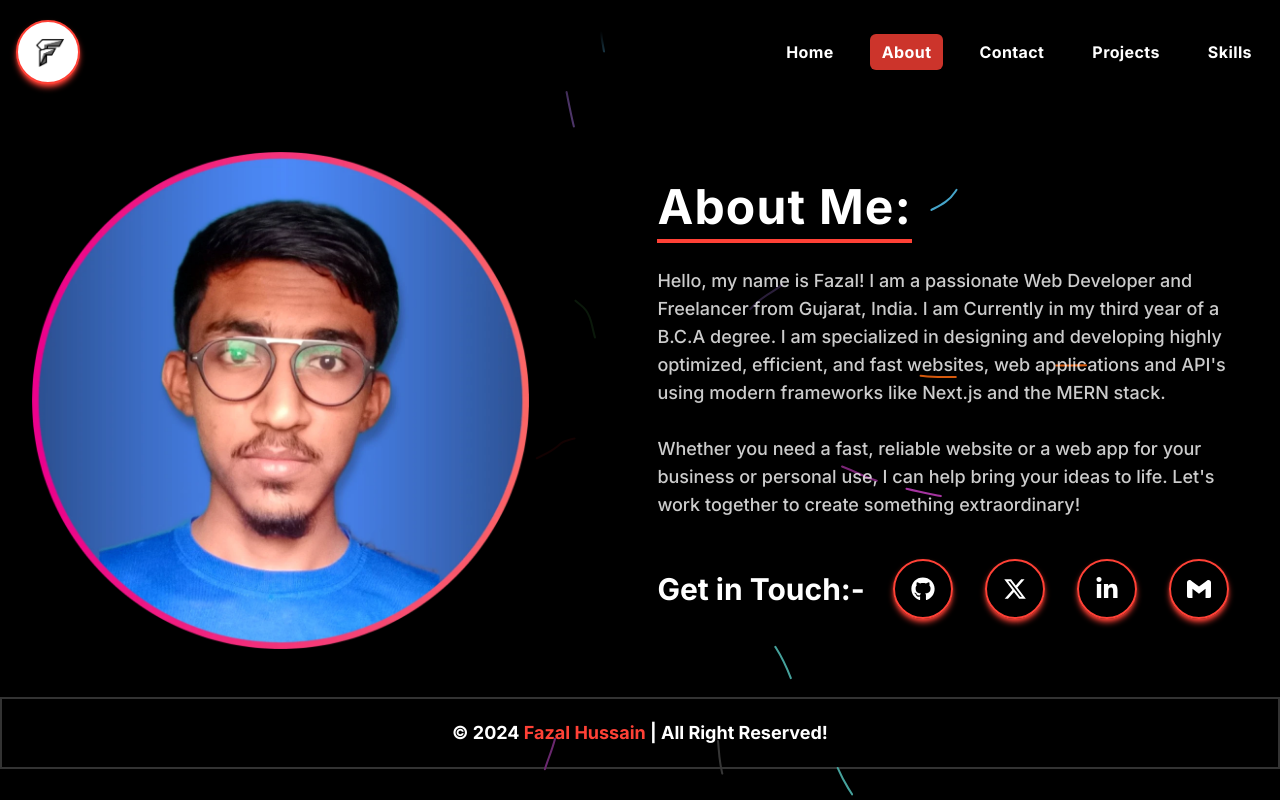
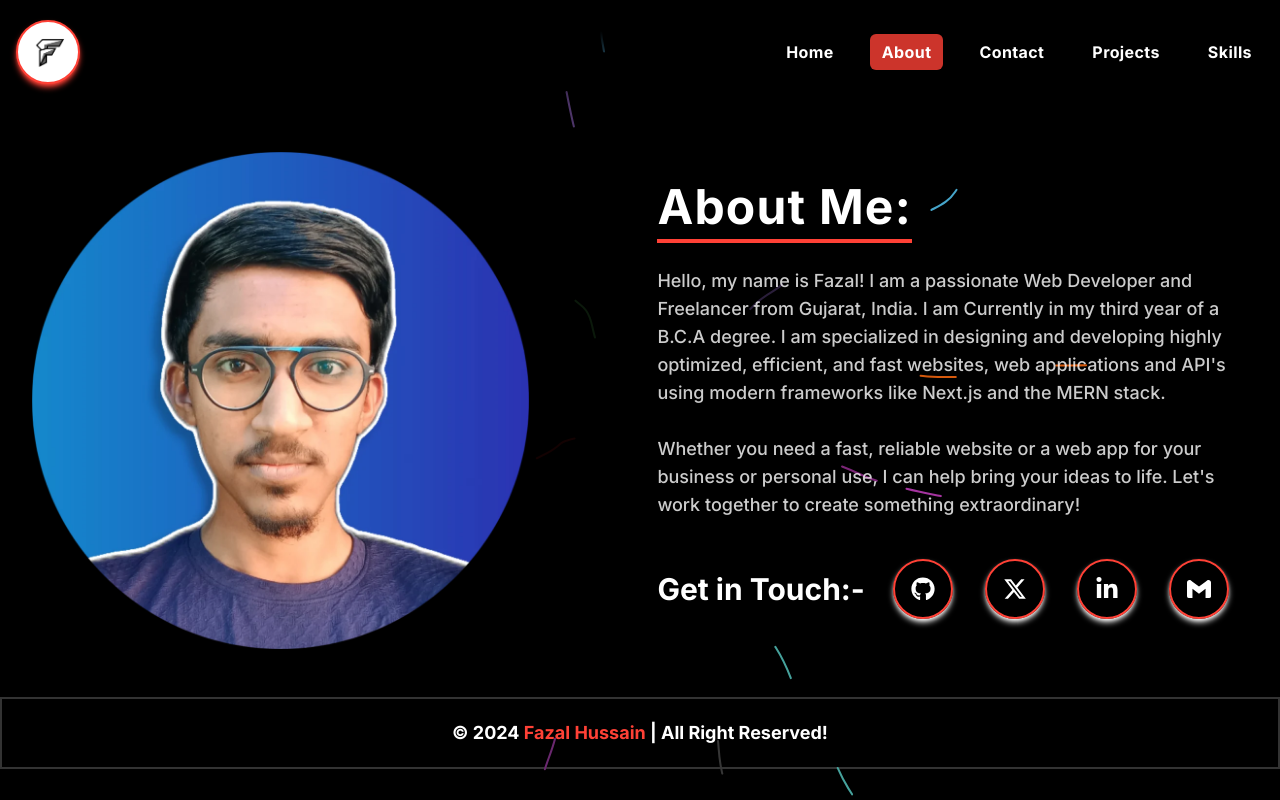
Before and after one commit to fazal199/Portfolio, a Next.js app: page /about in a window 1280 px wide. Built offline with nearby package versions, Linux system fonts and the light colour scheme.

Commit message:
make some changes

```diff
--- a/src/app/(root)/contact/page.tsx
+++ b/src/app/(root)/contact/page.tsx
@@ -101,7 +101,7 @@ const ContactPage = () => {
                                     className="w-full px-4 py-2 border border-tertiary bg-primary shadow text-quaternary  rounded-md focus:ring-2 focus:ring-tertiary focus:border-transparent resize-none"
                                 ></textarea>
                             </div>
-                            <button type='submit' className="px-8 py-2 block w-full text-xl font-semibold rounded-md border-transparent bg-tertiary  text-quaternary  transition duration-200  hover:bg-transparent  border-2 hover:border-quaternary hover:text-tertiary">
+                            <button type='submit' className="px-8 py-2 block w-full text-xl font-semibold rounded-md border-transparent bg-tertiary  text-quaternary  transition duration-200 active:bg-quaternary active:text-tertiary  hover:bg-transparent  border-2 hover:border-quaternary hover:text-tertiary">
                                 Contact
                             </button>
                         </form>
--- a/src/app/(root)/sections/ServicesSection.tsx
+++ b/src/app/(root)/sections/ServicesSection.tsx
@@ -79,7 +79,7 @@ const ServicesSection = () => {
                     href={"/contact"}
                     className=" w-full  text-quaternary font-medium  transition-colors duration-300"
                   >
-                    <button className="w-full text-xl py-3 group flex justify-center items-center gap-2 tracking-wide  mt-5  rounded-md bg-transparent  text-tertiary font-bold transition duration-200 hover:bg-tertiary  border-2 border-quaternary hover:text-quaternary hover:border-transparent mobile-md:py-2 mobile-md:text-lg">
+                    <button className="w-full text-xl py-3 group flex justify-center items-center gap-2 tracking-wide  mt-5  rounded-md bg-transparent  text-tertiary font-bold transition duration-200 hover:bg-tertiary  border-2 border-quaternary hover:text-quaternary hover:border-transparent active:bg-quaternary active:text-tertiary mobile-md:py-2 mobile-md:text-lg">
                       Contact
                     </button>
 
--- a/src/app/components/shared/SocialHandles.tsx
+++ b/src/app/components/shared/SocialHandles.tsx
@@ -13,16 +13,16 @@ const SocialHandles = ({
 
   return (
     <div className={`flex pt-4 gap-8 laptop:gap-6 laptop:pt-3 tablet:gap-4 ${containerClassName}`}>
-    <Link target="_blank" href={"https://github.com/fazal199"} className=" gsp-icon border-2 border-solid border-tertiary p-4 shadow-md shadow-tertiary rounded-full transition-transform">
+    <Link target="_blank" href={"https://github.com/fazal199"} className=" gsp-icon border-2 border-solid border-tertiary p-4 shadow-md shadow-quaternary rounded-full transition-transform">
     <FaGithub className='h-6 w-6    text-quaternary laptop:h-5 laptop:w-5' />
     </Link>
-    <Link target="_blank" href="https://x.com/fazal_huss82091" className=" gsp-icon border-2 border-solid border-tertiary p-4 shadow-md shadow-tertiary rounded-full transition-transform">
+    <Link target="_blank" href="https://x.com/fazal_huss82091" className=" gsp-icon border-2 border-solid border-tertiary p-4 shadow-md shadow-quaternary rounded-full transition-transform">
       <FaXTwitter className='h-6 w-6  text-quaternary laptop:h-5 laptop:w-5'/>
     </Link>
-    <Link target="_blank" href="https://www.linkedin.com/in/fazal-hussain12/" className=" gsp-icon border-2 border-solid border-tertiary p-4 shadow-md shadow-tertiary rounded-full transition-transform">
+    <Link target="_blank" href="https://www.linkedin.com/in/fazal-hussain12/" className=" gsp-icon border-2 border-solid border-tertiary p-4 shadow-md shadow-quaternary rounded-full transition-transform">
       <FaLinkedinIn className="w-6  h-6 text-quaternary laptop:h-5 laptop:w-5" />
     </Link>
-    <Link target="_blank" href={`https://mail.google.com/mail/?view=cm&fs=1&to=${FREELANCE_EMAIL}`} className=" gsp-icon border-2 border-solid border-tertiary p-4 shadow-md shadow-tertiary rounded-full transition-transform">
+    <Link target="_blank" href={`https://mail.google.com/mail/?view=cm&fs=1&to=${FREELANCE_EMAIL}`} className=" gsp-icon border-2 border-solid border-tertiary p-4 shadow-md shadow-quaternary rounded-full transition-transform">
       <SiGmail className="w-6 h-6   text-quaternary laptop:h-5 laptop:w-5" />
     </Link>
   </div>
--- a/verce.json
+++ /dev/null
@@ -1,6 +0,0 @@
-{
-    "buildCommand": "next build",
-    "installCommand": "npm i --legacy-peer-deps",
-    "outputDirectory": "build",
-    "public": true
-}
```
Also changed, not shown: public/logos/pfpfinal.png (added), public/logos/pfpfinal.webp.
